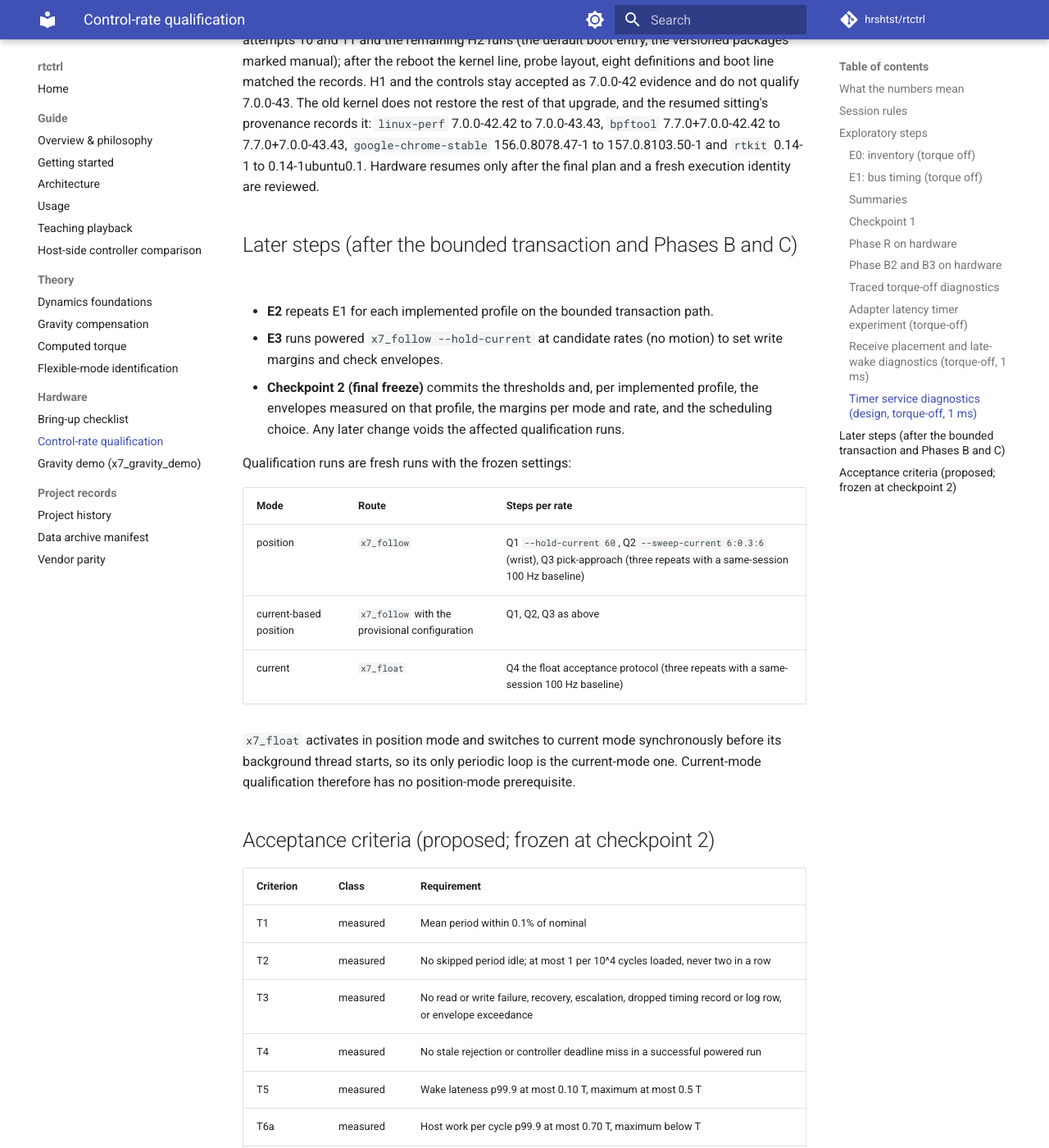
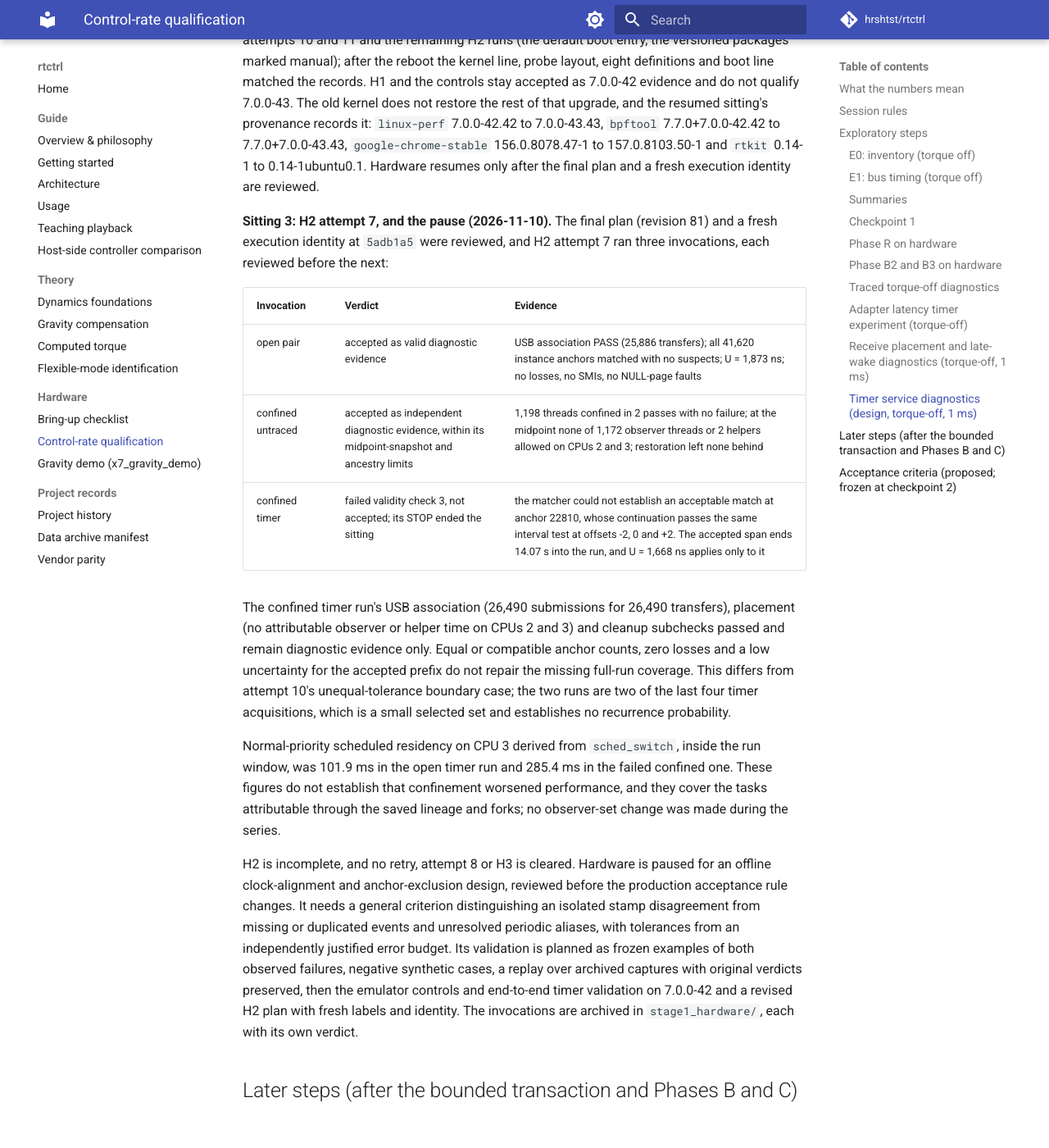
Before and after one commit to hrshtst/rtctrl, an MkDocs documentation site: the page built from docs/hardware/control-rate.md, in a window 1280 px wide and 1400 px high, scrolled down 41750 px. Shown: the whole window at 82% size. Built offline with MkDocs 1.6.1 and Material for MkDocs 9.7.7, drawn with Linux system fonts in a browser that asks for light colours; comment, search, counter and statistics services are not loaded.

Commit message:
docs(hardware): sitting 3, H2 attempt 7 and the pause
Records H2 attempt 7's three verdicts with the reviewer's wording: the open
pair and confined untraced run accepted, the confined timer run failed validity
check 3 because the matcher could not establish an acceptable match at anchor
22810, whose continuation passes at offsets -2, 0 and +2. The CPU 3 figures are
stated as normal-priority scheduled residency derived from sched_switch, with
no claim about confinement's effect. H2 is incomplete and hardware is paused for
an offline clock-alignment and anchor-exclusion design.

Claude-Session: https://claude.ai/code/session_019n1vHmKvqcQXktHbT1RjBu

```diff
--- a/docs/hardware/control-rate.md
+++ b/docs/hardware/control-rate.md
@@ -1986,6 +1986,42 @@ the resumed sitting's provenance records it: `linux-perf` 7.0.0-42.42 to
 to 0.14-1ubuntu0.1. Hardware resumes only after the final plan and a fresh
 execution identity are reviewed.
 
+**Sitting 3: H2 attempt 7, and the pause (2026-11-10).** The final plan
+(revision 81) and a fresh execution identity at `5adb1a5` were reviewed, and H2
+attempt 7 ran three invocations, each reviewed before the next:
+
+| Invocation | Verdict | Evidence |
+|---|---|---|
+| open pair | accepted as valid diagnostic evidence | USB association PASS (25,886 transfers); all 41,620 instance anchors matched with no suspects; U = 1,873 ns; no losses, no SMIs, no NULL-page faults |
+| confined untraced | accepted as independent diagnostic evidence, within its midpoint-snapshot and ancestry limits | 1,198 threads confined in 2 passes with no failure; at the midpoint none of 1,172 observer threads or 2 helpers allowed on CPUs 2 and 3; restoration left none behind |
+| confined timer | failed validity check 3, not accepted; its STOP ended the sitting | the matcher could not establish an acceptable match at anchor 22810, whose continuation passes the same interval test at offsets -2, 0 and +2. The accepted span ends 14.07 s into the run, and U = 1,668 ns applies only to it |
+
+The confined timer run's USB association (26,490 submissions for 26,490
+transfers), placement (no attributable observer or helper time on CPUs 2 and 3)
+and cleanup subchecks passed and remain diagnostic evidence only. Equal or
+compatible anchor counts, zero losses and a low uncertainty for the accepted
+prefix do not repair the missing full-run coverage. This differs from attempt
+10's unequal-tolerance boundary case; the two runs are two of the last four
+timer acquisitions, which is a small selected set and establishes no recurrence
+probability.
+
+Normal-priority scheduled residency on CPU 3 derived from `sched_switch`, inside
+the run window, was 101.9 ms in the open timer run and 285.4 ms in the failed
+confined one. These figures do not establish that confinement worsened
+performance, and they cover the tasks attributable through the saved lineage
+and forks; no observer-set change was made during the series.
+
+H2 is incomplete, and no retry, attempt 8 or H3 is cleared. Hardware is paused
+for an offline clock-alignment and anchor-exclusion design, reviewed before the
+production acceptance rule changes. It needs a general criterion distinguishing
+an isolated stamp disagreement from missing or duplicated events and unresolved
+periodic aliases, with tolerances from an independently justified error budget.
+Its validation is planned as frozen examples of both observed failures, negative
+synthetic cases, a replay over archived captures with original verdicts
+preserved, then the emulator controls and end-to-end timer validation on
+7.0.0-42 and a revised H2 plan with fresh labels and identity. The invocations
+are archived in `stage1_hardware/`, each with its own verdict.
+
 ## Later steps (after the bounded transaction and Phases B and C)
 
 - **E2** repeats E1 for each implemented profile on the bounded transaction
```
Also changed, not shown: docs/records/history.md (+9 -0 lines).
